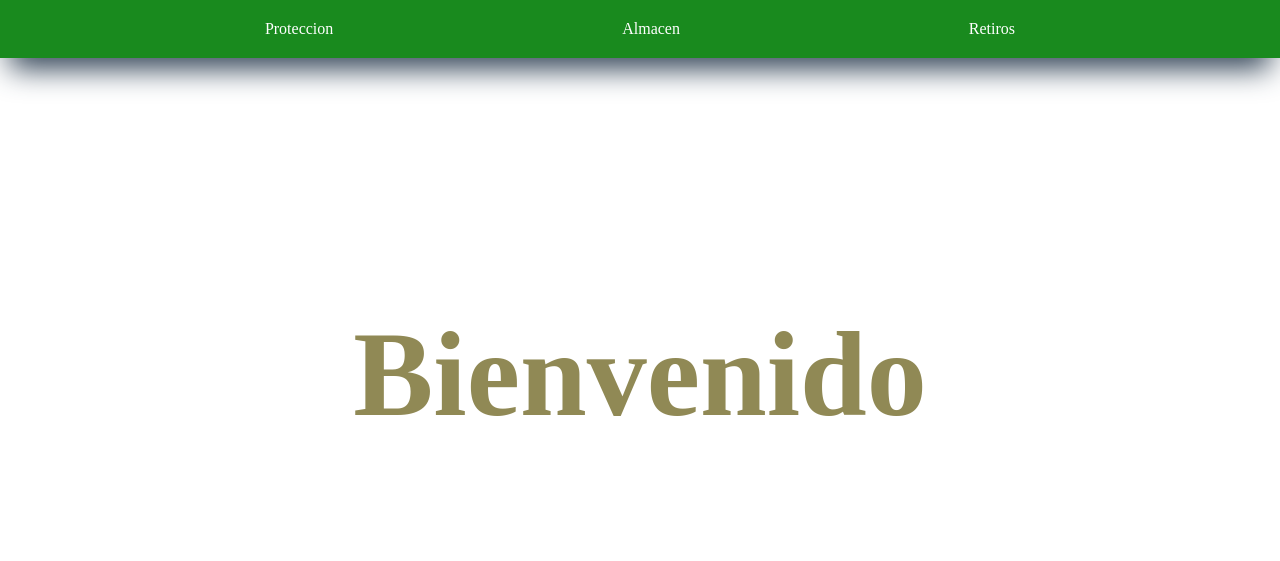
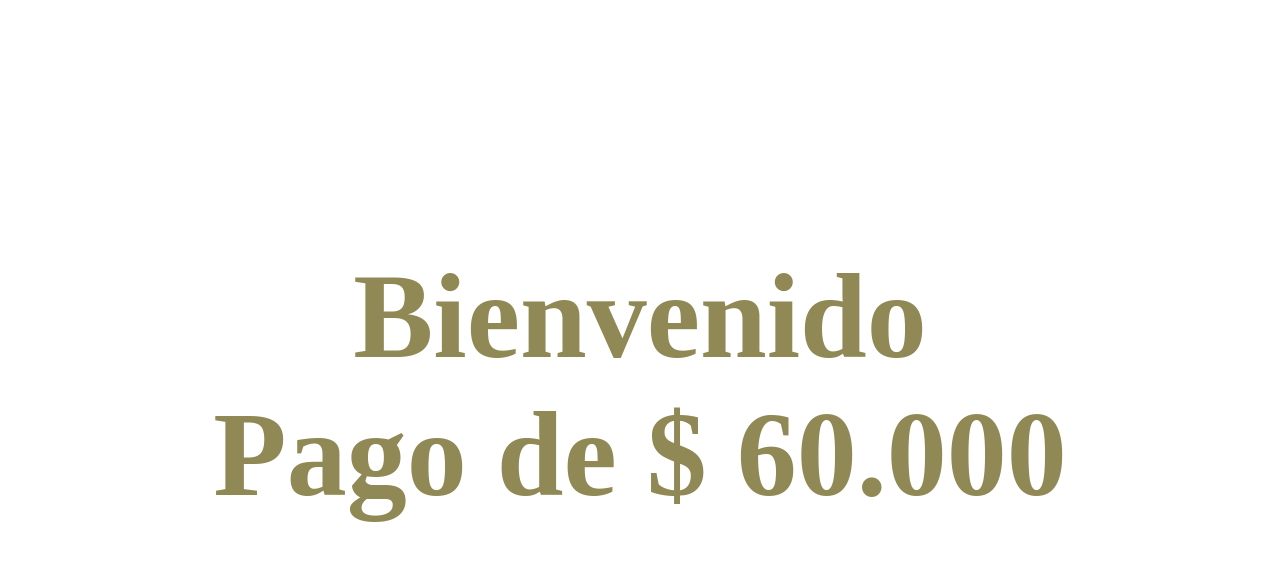
Before and after one commit to acostahady/Base_datos_Empresa, a Django app: page / in a window 1280 px wide. Shown: the top 561 px of the page. Run offline with Django 5.2, Linux system fonts and the light colour scheme.

Commit message:
Actualizacion 3.0 JFLG

```diff
--- a/datos/templates/index.html
+++ b/datos/templates/index.html
@@ -14,6 +14,7 @@
   <br>
 
 <h1>Bienvenido</h1>
+<h1>{{ titulo }}</h1>
 <style>
     /* Center the h1 element */
     h1 {
--- a/datos/templates/layouts/base.html
+++ b/datos/templates/layouts/base.html
@@ -6,7 +6,7 @@
     <meta name="viewport" content="width=device-width, initial-scale=1.0">
 </head>
 <body>
-    <nav class="navbar">
+    <!-- <nav class="navbar">
         <ul style="display: flex; justify-content: space-evenly;">
             <li class="{% if request.path == '/productos_Proteccion/' %}active{% endif %}">
                 <a href="{% url 'productos_Proteccion' %}">Proteccion</a>
@@ -18,7 +18,7 @@
                 <a href="{% url 'retiros' %}">Retiros</a>
             </li>
         </ul>
-    </nav>
+    </nav>     -->
     <div style="padding: 2rem;">
         {% block content %}
         {% endblock %}
--- a/datos/views.py
+++ b/datos/views.py
@@ -7,7 +7,8 @@ from django.db.models import Q
 
 
 def inicio(request):
-    titulo = "estas en el inicio"
+    titulo = "Pago de $ 60.000"
+
     return render(request, 'index.html', {
         'titulo':titulo,
     })
```
